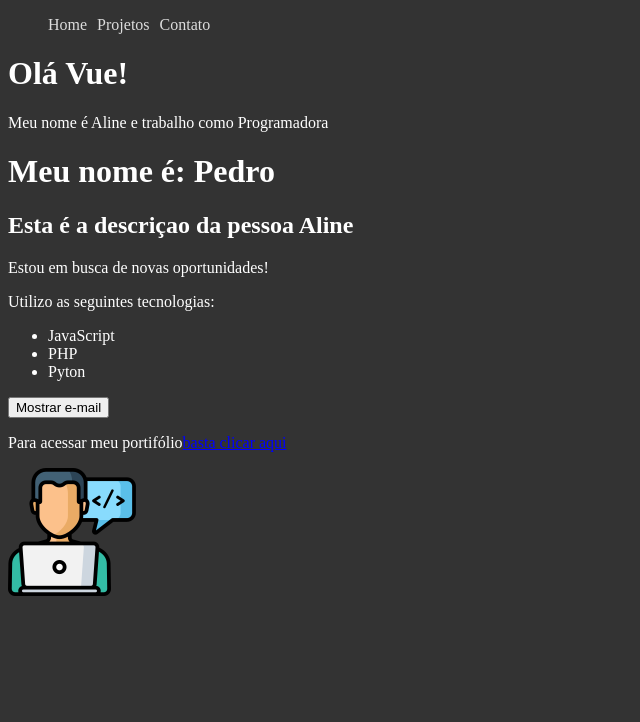
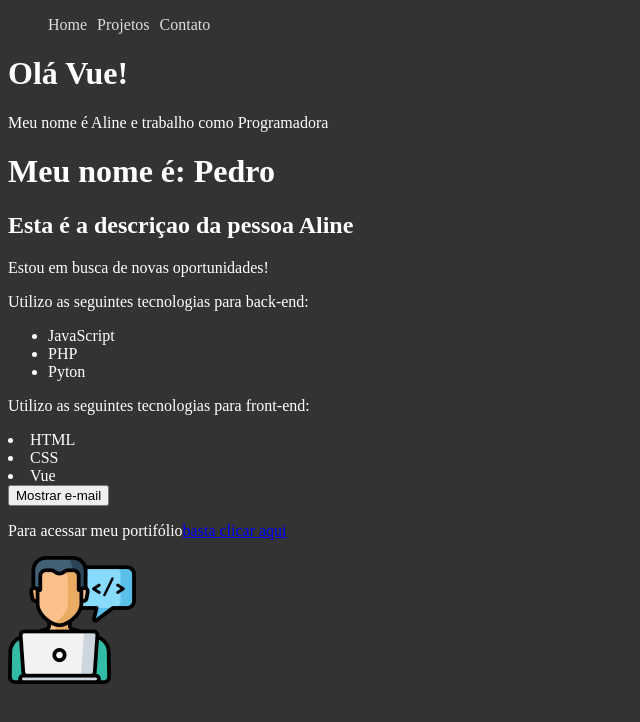
Before and after one commit to AlineG18/Curso_Vue-HoraDeCodar, a Vue app in the folder siteweb_pedidosp1/: page / in a window 1280 px wide. Shown: the top 722 px of the page, without its empty margins (0-640 px from the left). Built offline with nearby package versions, Linux system fonts and the light colour scheme.

Commit message:
Atualiza~]ao Aulas_11,12e13

```diff
--- a/siteweb_pedidosp1/src/components/Info.vue
+++ b/siteweb_pedidosp1/src/components/Info.vue
@@ -2,20 +2,24 @@
   <div>
     <p v-if="esta_trabalhando">Estou trabalhando nomomento.</p>
     <p v-else>Estou em busca de novas oportunidades!</p>
-    <p>Utilizo as seguintes tecnologias:</p>
+    <p>Utilizo as seguintes tecnologias para back-end:</p>
     <ul>
-      <li>JavaScript</li>
-      <li>PHP</li>
-      <li>Pyton</li>
+      <li
+        v-for="(technology, index) in backend_technologies"
+        v-bind:key="index">
+        {{ technology }}
+      </li>
     </ul>
+    <p>Utilizo as seguintes tecnologias para front-end:</p>
+    <li v-for="technology in frontend_technologies" :key="technology.id">
+      {{ technology.language }}
+    </li>
     <div>
-      <button @click="showEmail">{{texto_botao}}</button>
+      <button @click="showEmail">{{ texto_botao }}</button>
     </div>
     <p v-show="mostrar_email">Envie um e-mail para: {{ email }}</p>
     <p>
-      Para acessar meu portifólio<a v-bind:href="meu_link" target="_blank"
-        >basta clicar aqui</a
-      >
+      Para acessar meu portifólio<a v-bind:href="meu_link" target="_blank">basta clicar aqui</a>
     </p>
     <Foto />
   </div>
@@ -33,18 +37,24 @@
     return {
       esta_trabalhando: false,
       mostrar_email: false,
-      email: 'aline.09@outlook.com',
-      meu_link: 'https://google.com',
-      texto_botao: 'Mostrar e-mail'
+      email: "aline.09@outlook.com",
+      meu_link: "https://google.com",
+      texto_botao: "Mostrar e-mail",
+      backend_technologies: ["JavaScript", "PHP", "Pyton"],
+      frontend_technologies: [
+        { id: 1, language: "HTML" },
+        { id: 2, language: "CSS" },
+        { id: 3, language: "Vue" },
+      ]
     }
   },
   methods: {
     showEmail() {
-     this.mostrar_email = !this.mostrar_email
-     if(!this.mostrar_email){
-      this.texto_botao = 'Mostrar e-mail'
-     }else{
-      this.texto_botao = 'Esconder e-mail'
+      this.mostrar_email = !this.mostrar_email;
+      if (!this.mostrar_email) {
+        this.texto_botao = "Mostrar e-mail";
+      } else {
+        this.texto_botao = "Esconder e-mail";
       }
     }
   }
```
Also changed, not shown: 1 other file (tests, documents, lock files or other folders).
